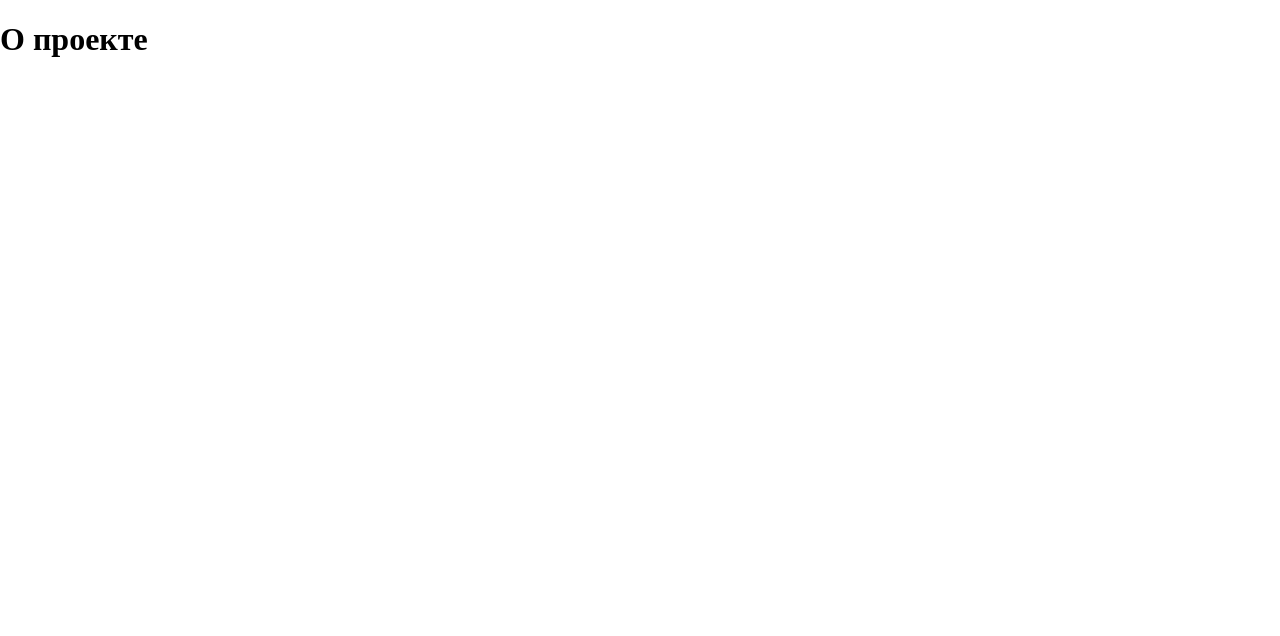
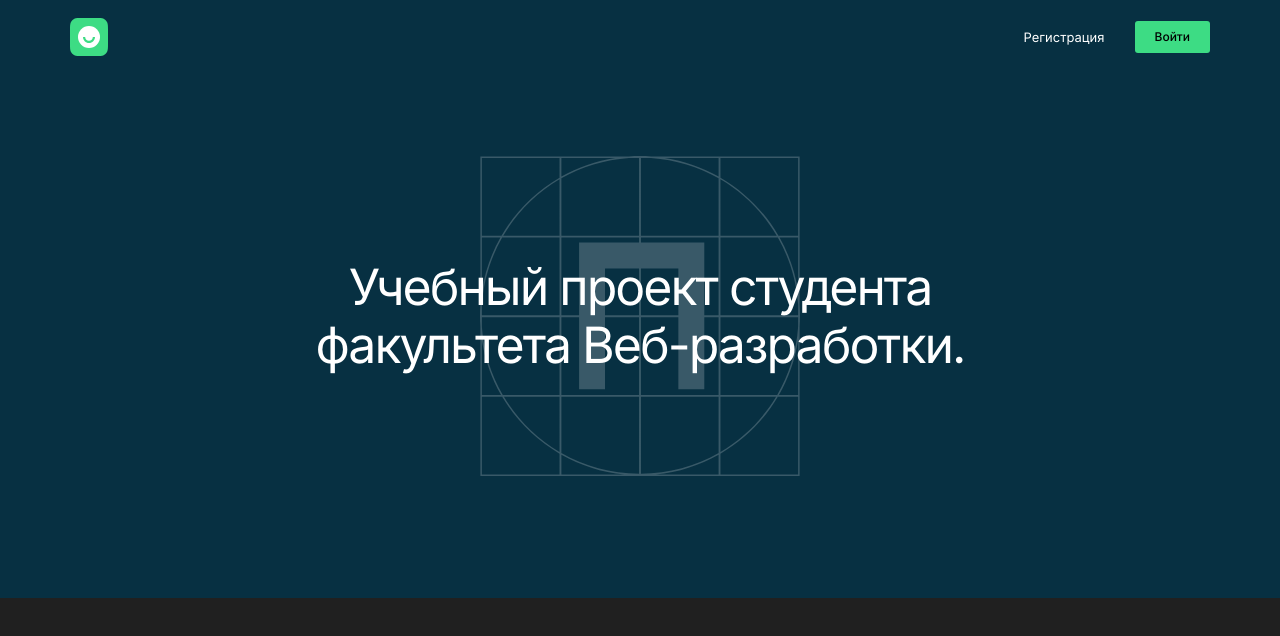
Before and after one commit to Yaroshpolk/movies-explorer-frontend, a React (Create React App) app: page / in a window 1280 px wide. Shown: the top 636 px of the page. Built offline with nearby package versions, Linux system fonts and the light colour scheme.

Commit message:
header component created

```diff
--- a/public/index.html
+++ b/public/index.html
@@ -21,8 +21,8 @@
       Only files inside the `public` folder can be referenced from the HTML.
 
       Unlike "/favicon.ico" or "favicon.ico", "%PUBLIC_URL%/favicon.ico" will
-      work correctly both with client-side routing and a non-root public URL.
-      Learn how to configure a non-root public URL by running `npm run build`.
+      work correctly both with client-side routing and a non-body public URL.
+      Learn how to configure a non-body public URL by running `npm run build`.
     -->
     <title>React App</title>
   </head>
--- a/src/components/App/App.css
+++ b/src/components/App/App.css
@@ -0,0 +1,8 @@
+.App {
+    margin: 0 auto;
+    max-width: 1280px;
+}
+
+.content {
+    margin: 70px 0;
+}
--- a/src/components/App/App.js
+++ b/src/components/App/App.js
@@ -8,10 +8,12 @@ import Profile from '../Profile/Profile';
 import Login from '../Login/Login';
 import Register from '../Register/Register';
 import PageNotFound from '../PageNotFound/PageNotFound';
+import Header from "../Header/Header";
 
 function App() {
   return (
     <div className='App'>
+        <Header />
         <Switch>
             <Route exact path='/'>
                 <Main />
--- /dev/null
+++ b/src/components/Header/Header.css
@@ -0,0 +1,90 @@
+.header {
+    background: #073042;
+}
+
+.header__logo {
+    display: block;
+    width: 38px;
+    height: 38px;
+}
+
+.header__links {
+    display: flex;
+    flex-direction: row;
+    justify-content: space-between;
+    align-items: center;
+}
+
+.header__links .header__link:last-child {
+    margin-left: 30px;
+}
+
+.header__menu {
+    display: flex;
+    flex-direction: row;
+    justify-content: space-between;
+    align-items: center;
+    padding: 18px 70px;
+}
+
+.header__link {
+    font-size: 13px;
+    line-height: 18px;
+    color: #fff;
+    text-decoration: none;
+    transition: opacity .3s ease-in-out;
+}
+
+.header__link_active {
+    font-weight: 500;
+    font-size: 13px;
+    line-height: 18px;
+}
+
+.header__link:hover {
+    opacity: .6;
+}
+
+.header__signin-btn {
+    padding: 8px 20px;
+    border: 0;
+    outline: 0;
+    background: #3DDC84;
+    border-radius: 3px;
+    font-weight: 500;
+    font-size: 12px;
+    line-height: 16px;
+    cursor: pointer;
+    transition: opacity .3s ease-in-out;
+}
+
+.header__signin-btn:hover {
+    opacity: .6;
+}
+
+.header_logged {
+    background: inherit;
+}
+
+.header__illustr {
+    background-color: #073042;
+    display: flex;
+    flex-direction: column;
+    justify-content: center;
+    align-items: center;
+}
+
+.header__img {
+    margin: 82px 480px 122px 480px;
+}
+
+.header__title {
+    font-size: 50px;
+    line-height: 58px;
+    text-align: center;
+    font-weight: normal;
+    letter-spacing: -0.04em;
+    max-width: 730px;
+    position: absolute;
+    margin: 184px auto 224px auto;
+}
--- /dev/null
+++ b/src/components/Header/Header.js
@@ -0,0 +1,57 @@
+import './Header.css';
+import React from 'react';
+import { Link, NavLink, Route } from 'react-router-dom';
+import logo from '../../images/logo.svg';
+import illustration from '../../images/header-illustration.svg';
+
+function Header() {
+    return (
+        <>
+            <Route exact path='/'>
+                <header className='header'>
+                    <div className="header__menu">
+                        <Link to='/'>
+                            <img src={ logo } alt='Логотип' className='header__logo'/>
+                        </Link>
+                        <nav className='header__nav'>
+                            <div className="header__links">
+                                <NavLink to='signup' className='header__link' activeClassName='header__link_active'>
+                                    Регистрация
+                                </NavLink>
+                                <NavLink to='signup' className='header__link' activeClassName='header__link_active'>
+                                    <button className='header__signin-btn'>Войти</button>
+                                </NavLink>
+                            </div>
+                        </nav>
+                    </div>
+                    <div className="header__illustr">
+                        <img src={ illustration } alt='Логотип Я.Практикум' className='header__img'/>
+                        <h2 className="header__title">Учебный проект студента факультета Веб-разработки.</h2>
+                    </div>
+                </header>
+            </Route>
+
+            <Route path={['/movies', '/saved-movies', '/profile']}>
+                <header className='header header_logged'>
+                    <div className="header__menu">
+                        <Link to='/'>
+                            <img src={ logo } alt='Логотип' className='header__logo'/>
+                        </Link>
+                        <nav className='header__nav'>
+                            <div className="header__links">
+                                <NavLink to='signup' className='header__link' activeClassName='header__link_active'>
+                                    Регистрация
+                                </NavLink>
+                                <NavLink to='signup' className='header__link' activeClassName='header__link_active'>
+                                    <button className='header__signin-btn'>Войти</button>
+                                </NavLink>
+                            </div>
+                        </nav>
+                    </div>
+                </header>
+            </Route>
+        </>
+    );
+}
+
+export default Header;
--- a/src/components/Main/Main.js
+++ b/src/components/Main/Main.js
@@ -1,10 +1,13 @@
 import './Main.css';
 import React from 'react';
+import Header from '../Header/Header';
 
 function Main() {
 
     return (
-        <h1>О проекте</h1>
+        <div className='content'>
+
+        </div>
     );
 }
 
--- a/src/index.css
+++ b/src/index.css
@@ -3,3 +3,9 @@
 
 /* page fonts */
 @import url('./vendor/fonts/Inter/Inter.css');
+
+body {
+    background-color: #202020;
+    color: #fff;
+    font-family: Inter, Calibri, serif;
+}
```
Also changed, not shown: src/images/header-illustration.svg (added), src/images/logo.svg (added).
